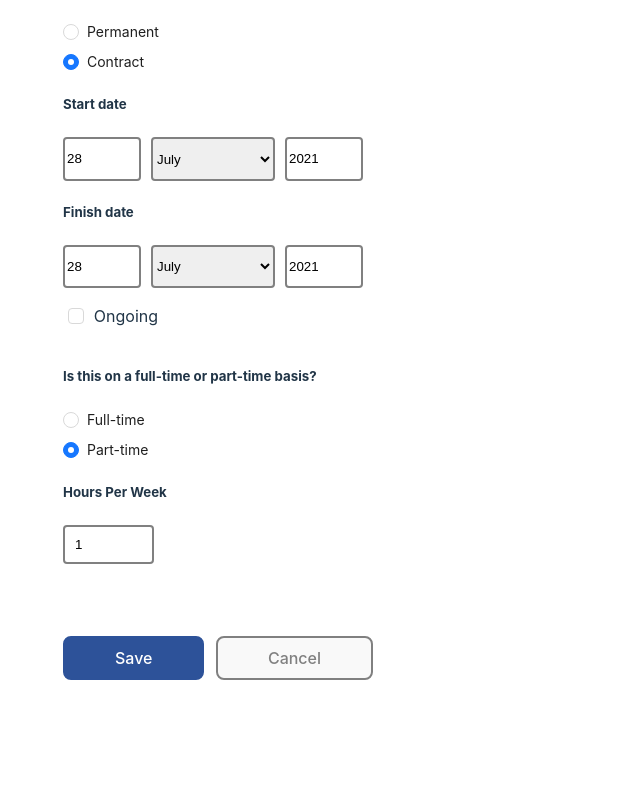
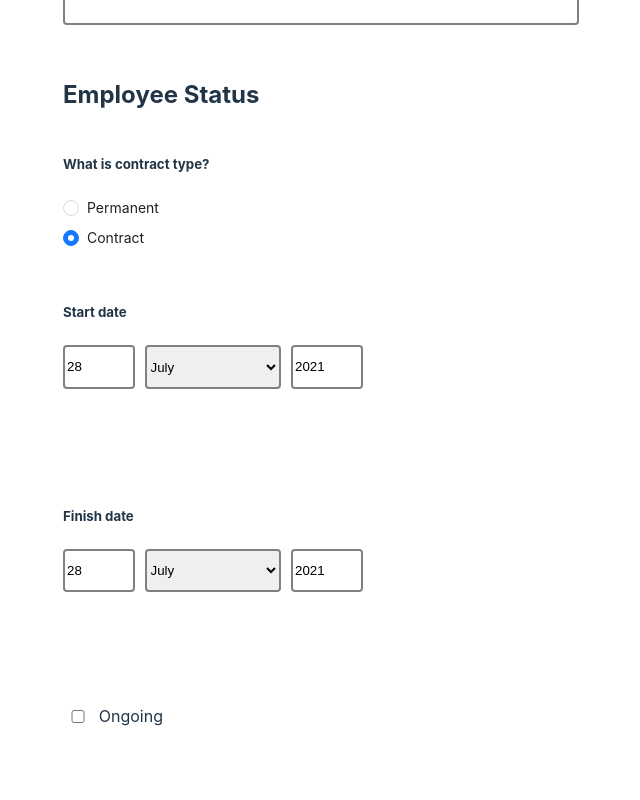
Before and after one commit to maksimumeffort/employee-api, a React (Vite) app in the folder employee-api/: page /new in a window 1280 px wide. Shown: the part 1320-2120 px from the top of the page, without its empty margins (1-641 px from the left). Before the commit the page ends 2000 px from the top, so only its background shows below. Built offline with nearby package versions, Linux system fonts and the light colour scheme.

Commit message:
update validations, debug employee card list updating issue

```diff
--- a/employee-api/src/components/EmployeeCard/EmployeeCard.tsx
+++ b/employee-api/src/components/EmployeeCard/EmployeeCard.tsx
@@ -15,6 +15,34 @@ export const EmployeeCard = ({ employee, setDeleteEmployee }: any) => {
     });
   };
 
+  const todayDate = new Date();
+
+  // console.log(todayDate);
+
+  const startDateArray = employee.startDate?.split("-");
+  const finishDateArray = employee.finishDate?.split("-");
+
+  const employeeStartDate: Date = new Date(
+    `${startDateArray[0]}-${startDateArray[1]}-${startDateArray[2]}
+    T10:20:30Z`
+  );
+
+  // console.log(employeeStartDate);
+
+  const employeeFinishDate: Date = new Date(
+    `${finishDateArray[0]}-${finishDateArray[1]}-${finishDateArray[2]}T10:20:30Z`
+  );
+
+  const lengthOfServiceDiff = Math.abs(
+    employeeFinishDate.getTime() - employeeStartDate.getTime()
+  );
+  const lengthOfServiceDays = Math.ceil(
+    lengthOfServiceDiff / (1000 * 3600 * 24)
+  );
+  const lengthOfService = (lengthOfServiceDays / 365).toFixed(1);
+
+  // console.log(lengthOfServiceDiff);
+
   return (
     <div className={styles.Card}>
       <section className={styles.InfoSection}>
@@ -22,7 +50,7 @@ export const EmployeeCard = ({ employee, setDeleteEmployee }: any) => {
           {employee.name} {employee.middleName} {employee.lastName}
         </h3>
         <p>
-          {employee.workType} - {employee.lengthOfService}yrs{" "}
+          {employee.contractType} - {}yrs{" "}
         </p>
         <p>{employee.email}</p>
       </section>
--- a/employee-api/src/components/EmployeeForm/EmployeeForm.tsx
+++ b/employee-api/src/components/EmployeeForm/EmployeeForm.tsx
@@ -13,6 +13,7 @@ export const EmployeeForm = ({ employee, onSubmit }: any) => {
     handleSubmit,
     formState: { errors },
     setValue,
+    getValues,
     reset,
   } = useForm<FormInputs>({
     defaultValues: employee,
@@ -20,9 +21,6 @@ export const EmployeeForm = ({ employee, onSubmit }: any) => {
   });
 
   const [isOngoing, setIsOngoing] = useState(employee.isOngoing);
-  // const switchIsOngoing = (event: any) => {
-  //   setIsOngoing(event.target.checked);
-  // };
 
   useEffect(() => {
     let copy = { ...employee };
@@ -39,14 +37,39 @@ export const EmployeeForm = ({ employee, onSubmit }: any) => {
       finishMonth,
       finishDay,
     };
-    console.log(copy, "copy");
+    // console.log(copy, "copy");
     reset(copy);
   }, [employee]);
 
-  //TODO1: finish date is optional
-  //TODO2: listen to Calum
-  //TODO3: if Ongoing is selected ? no finish date required : finish date required
   //TODO4: check if date specified is after current date
+  // compile date as object
+  const todayDate = new Date();
+  const thisYear = +todayDate.toString().split(" ")[3];
+
+  const startDateProvided: Date = new Date(
+    `${getValues("startYear")}-${getValues("startMonth")}-${getValues(
+      "startDay"
+    )}T10:20:30Z`
+  );
+  const finishDateProvided = new Date(
+    `${getValues("finishYear")}-${getValues("finishMonth")}-${getValues(
+      "finishDay"
+    )}T10:20:30Z`
+  );
+  // work out the period of service
+
+  var diff = Math.abs(
+    finishDateProvided.getTime() - startDateProvided.getTime()
+  );
+  var diffDays = Math.ceil(diff / (1000 * 3600 * 24));
+
+  console.log(`Difference: ${(diffDays / 365).toFixed(1)} years`);
+
+  // start date can't be greater than today's date
+
+  // console.log(!isNaN(finishDateProvided.getTime()));
+  // should address be required?
+  //TODO: listen to Calum
 
   return (
     <div>
@@ -55,21 +78,33 @@ export const EmployeeForm = ({ employee, onSubmit }: any) => {
         <h1>Employee details</h1>
       </section>
 
-      <form className={styles.EmployeeForm}>
+      <form className={styles.EmployeeForm} onSubmit={handleSubmit(onSubmit)}>
         <section className={styles.EmployeeFormPersonal}>
           <h2>Personal Information</h2>
           <h5>First Name</h5>
           {
             <input
-              // defaultValue={employee.name}
-              {...register("name", { minLength: 2 })}
+              type="text"
+              {...register("name", { minLength: 2, required: true })}
             />
           }
           <p>{errors.name?.message}</p>
           <h5>Middle Name (if applicable)</h5>
-          {<input {...register("middleName")} />}
+          {
+            <input
+              type="text"
+              {...register("middleName", { minLength: 2, required: false })}
+            />
+          }
+          <p>{errors.middleName?.message}</p>
+
           <h5>Last Name</h5>
-          {<input {...register("lastName", { minLength: 2 })} />}
+          {
+            <input
+              type="text"
+              {...register("lastName", { minLength: 2, required: true })}
+            />
+          }
           <p>{errors.lastName?.message}</p>
         </section>
 
@@ -78,26 +113,34 @@ export const EmployeeForm = ({ employee, onSubmit }: any) => {
           <h5>Email address</h5>
           {
             <input
-              {...register("email")}
+              type="email"
+              {...register("email", { required: true })}
               className={styles.EmployeeFormContactEmail}
             />
           }
           <p>{errors.email?.message}</p>
           <h5>Mobile number</h5>
+          <p>Must be an Australian number</p>
+          {/* <div>+61</div> */}
           {
             <input
-              {...register("mobile")}
+              type="tel"
+              pattern="^0?[2,3,4,7,8][0-9]{8}$"
+              {...register("mobile", { required: true })}
               className={styles.EmployeeFormContactMobile}
             />
           }
           <p>{errors.mobile?.message}</p>
           <h5>Residential address</h5>
+          <p>Start typing to search</p>
           {
             <input
+              type="text"
               {...register("address")}
               className={styles.EmployeeFormContactAddress}
             />
           }
+          <p>{errors.address?.message}</p>
         </section>
 
         <section className={styles.EmployeeFormStatus}>
@@ -120,12 +163,25 @@ export const EmployeeForm = ({ employee, onSubmit }: any) => {
               )}
             />
           }
-
+          <p>{errors.contractType?.message}</p>
           <h5>Start date</h5>
+          {/* do I need validation for 31 February in this component? */}
           <section>
-            {<input {...register("startDay")} />}
             {
-              <select {...register("startMonth")} className={styles.DateSelect}>
+              <input
+                type="number"
+                min="1"
+                max="31"
+                required
+                {...register("startDay")}
+              />
+            }
+            {
+              <select
+                required
+                {...register("startMonth")}
+                className={styles.DateSelect}
+              >
                 <option value="01">January</option>
                 <option value="02">February</option>
                 <option value="03">March</option>
@@ -140,14 +196,31 @@ export const EmployeeForm = ({ employee, onSubmit }: any) => {
                 <option value="12">December</option>
               </select>
             }
-
-            {<input {...register("startYear")} />}
+            {
+              <input
+                required
+                type="number"
+                min={thisYear - 100}
+                max={thisYear}
+                {...register("startYear")}
+              />
+            }
           </section>
+          <p>{errors.startDay?.message}</p>
+          <p>{errors.startMonth?.message}</p>
+          <p>{errors.startYear?.message}</p>
 
           <h5>Finish date</h5>
           <section>
-            {<input {...register("finishDay")} disabled={isOngoing} />}
-
+            {
+              <input
+                type="number"
+                min="1"
+                max="31"
+                {...register("finishDay")}
+                disabled={isOngoing}
+              />
+            }
             {
               <select
                 {...register("finishMonth")}
@@ -167,30 +240,32 @@ export const EmployeeForm = ({ employee, onSubmit }: any) => {
                 <option value="12">December</option>
               </select>
             }
-            {<input {...register("finishYear")} disabled={isOngoing} />}
+            {
+              <input
+                type="number"
+                min={thisYear - 100}
+                max={thisYear}
+                {...register("finishYear")}
+                disabled={isOngoing}
+              />
+            }
           </section>
+          <p>{errors.finishDay?.message}</p>
+          <p>{errors.finishMonth?.message}</p>
+          <p>{errors.finishYear?.message}</p>
 
           <section className={styles.EmployeeFormOngoing}>
             {
-              <Controller
-                control={control}
-                name="isOngoing"
-                render={({ field: { value, onChange } }) => (
-                  <Checkbox
-                    checked={value}
-                    onChange={(e) => {
-                      onChange(e.target.checked);
-                      setIsOngoing(e.target.checked);
-                      setValue("finishDay", "00");
-                      setValue("finishMonth", "00");
-                      setValue("finishYear", "00");
-                    }}
-                  />
-                )}
+              <input
+                type="checkbox"
+                {...register("isOngoing")}
+                // this only changes ongoing to true, doesn't let me reset isOngoing after
+                onChange={setIsOngoing}
               />
             }
             <p>Ongoing</p>
           </section>
+          <p>{errors.isOngoing?.message}</p>
 
           <h5>Is this on a full-time or part-time basis?</h5>
           {
@@ -210,22 +285,24 @@ export const EmployeeForm = ({ employee, onSubmit }: any) => {
               )}
             />
           }
+          <p>{errors.workType?.message}</p>
           <h5>Hours Per Week</h5>
           {
             <input
+              type="number"
+              min={1}
+              max={24 * 7}
+              required
               {...register("hoursPerWeek")}
               className={styles.EmployeeFormStatusHours}
             />
           }
           <p>{errors.hoursPerWeek?.message}</p>
           <section className={styles.EmployeeFormButtons}>
-            <button
-              type="submit"
-              onClick={handleSubmit(onSubmit)}
-              className={styles.EmployeeFormButtonsSave}
-            >
+            <button type="submit" className={styles.EmployeeFormButtonsSave}>
               Save
             </button>
+            {/* stopPropagation on cancel button  */}
             <button className={styles.EmployeeFormButtonsCancel}>
               <NavLink to={`/`}>Cancel</NavLink>
             </button>
--- a/employee-api/src/containers/EmployeeList/EmployeeList.tsx
+++ b/employee-api/src/containers/EmployeeList/EmployeeList.tsx
@@ -16,12 +16,13 @@ export const EmployeeList = () => {
       const json = JSON.parse(res.data);
       setEmployeesInDb(json);
     });
-  }, [deleteEmployee]);
+  }, [employeesInDb]);
 
   return (
     <>
       <div className={"styles"}>
         {employeesInDb.map((employee: any) => {
+          // console.log(employee);
           return (
             <EmployeeCard
               key={employee.id}
--- a/employee-api/src/interfaces/ValidationsAndTypes.tsx
+++ b/employee-api/src/interfaces/ValidationsAndTypes.tsx
@@ -1,6 +1,8 @@
 import * as yup from "yup";
 
-const thisYear = +new Date().toString().split(" ")[3];
+const todayDate = new Date();
+console.log(todayDate);
+const thisYear = +todayDate.toString().split(" ")[3];
 const range = (start: number, end: number) =>
   Array.from(Array(end - start + 1).keys()).map((x) => x + start);
 
@@ -16,7 +18,6 @@ const monthRange = Array.from(Array(12).keys()).map((x) => x + 1);
 const validMonths = monthRange.map((x) => {
   return x > 9 ? `${x}` : `0${x}`;
 });
-
 // valid years array
 const yearRange = range(thisYear - 100, thisYear);
 const validYears = yearRange.map((x) => `${x}`);
--- a/employee-api/src/pages/EmployeePage/EmployeePage.tsx
+++ b/employee-api/src/pages/EmployeePage/EmployeePage.tsx
@@ -31,8 +31,8 @@ export const EmployeePage = () => {
   }, []);
 
   const onSubmit = (data: any) => {
-    // const { startYear, startMonth, startDay } = data;
-    // [startYear, startMonth, startDay].join("-");
+    const { startYear, startMonth, startDay } = data;
+    [startYear, startMonth, startDay].join("-");
     console.log(data, "before axios");
     axios
       .post(`http://localhost:8080/employees/${id}`, data)
```
Also changed, not shown: 1 other file (tests, documents, lock files or other folders).
